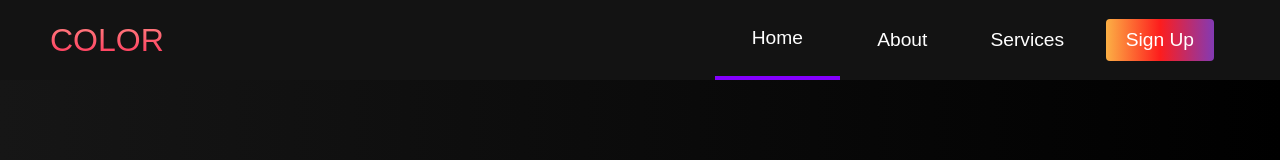
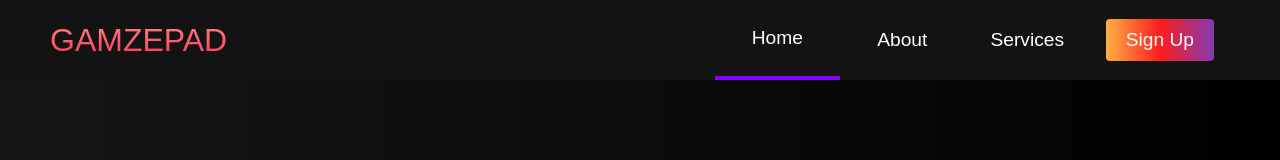
Before and after one commit to piyush7-10/Virtual-Store, a plain HTML site: page index.html in a window 1280 px wide. Shown: the top 160 px of the page. Drawn offline with Linux system fonts and the light colour scheme.

Commit message:
styled the front page

```diff
--- a/index.html
+++ b/index.html
@@ -14,7 +14,7 @@
     <!-- Navigation Bar -->
     <nav class="navbar">
       <div class="navbar__container">
-        <a href="#home" id="navbar__logo">COLOR</a>
+        <a href="#home" id="navbar__logo">GAMZEPAD</a>
         <div class="navbar__toggle" id="mobile-menu">
           <span class="bar"></span> <span class="bar"></span>
           <span class="bar"></span>
```
